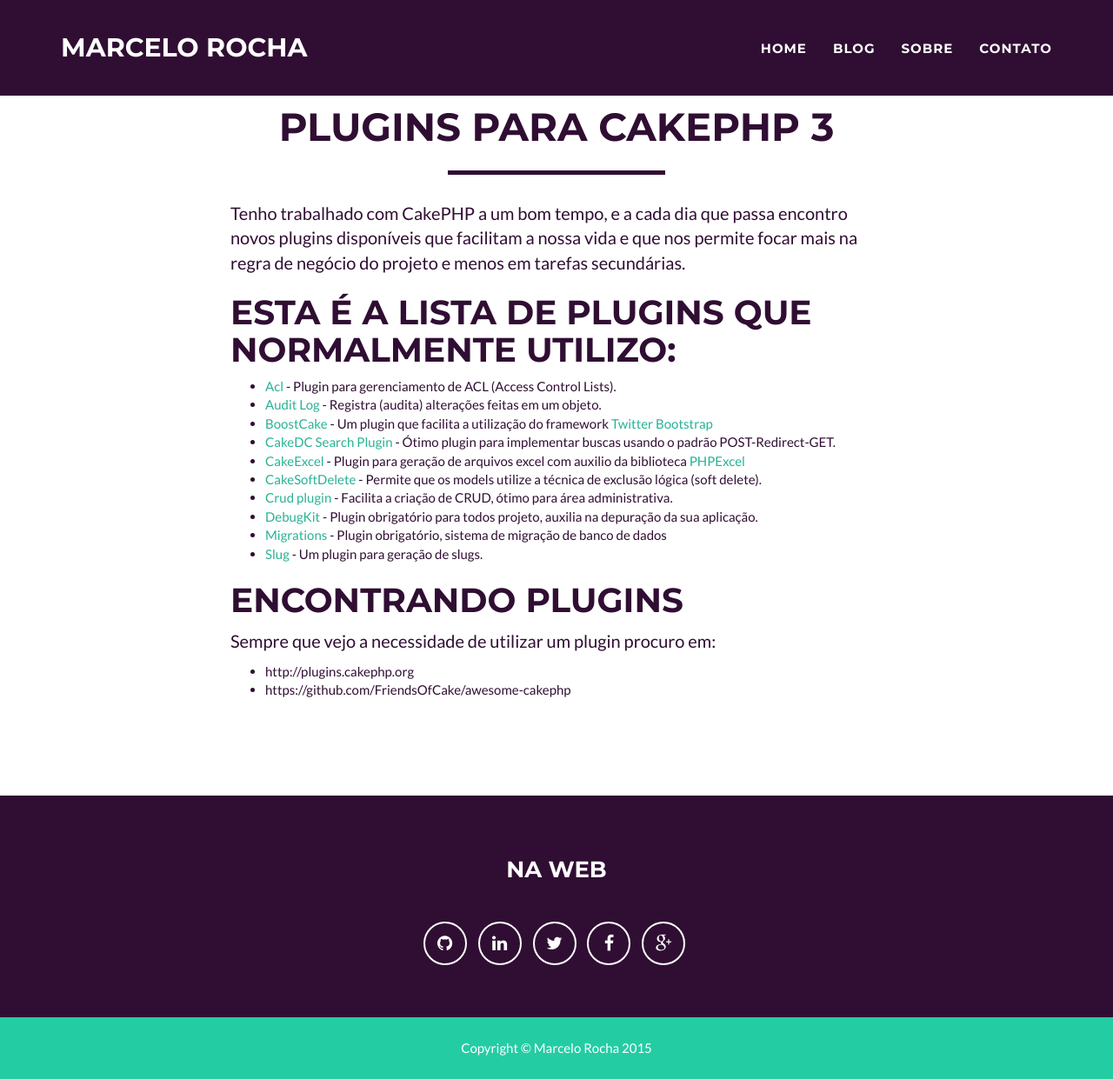
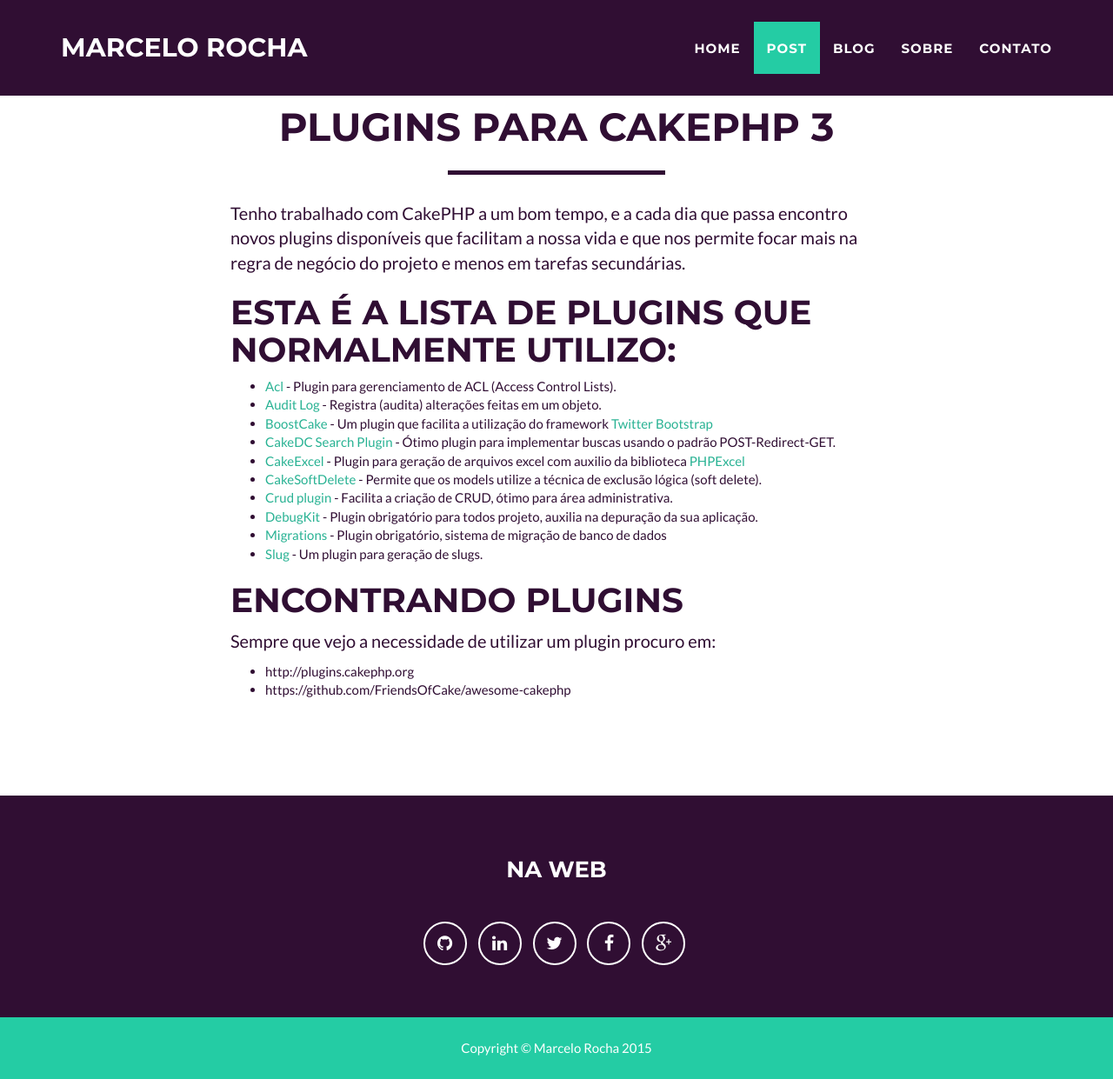
Before and after one commit to rochamarcelo/rochamarcelo.github.io, a Jekyll site: the page built from _posts/2015-11-21-plugins-para-cakephp-3.markdown, in a window 1280 px wide and 1241 px high. Shown: the whole window at 87% size. Built offline with Jekyll 4.4.1, drawn with Linux system fonts in a browser that asks for light colours.

Commit message:
Update post.html

```diff
--- a/_layouts/post.html
+++ b/_layouts/post.html
@@ -2,7 +2,7 @@
 <html>
     {% include head.html %}
     <body id="page-top-post" class="index">
-    {% include nav.html %}
+    {% include post_nav.html %}
     {% include post.html %}
 
     {% include footer.html %}
```
